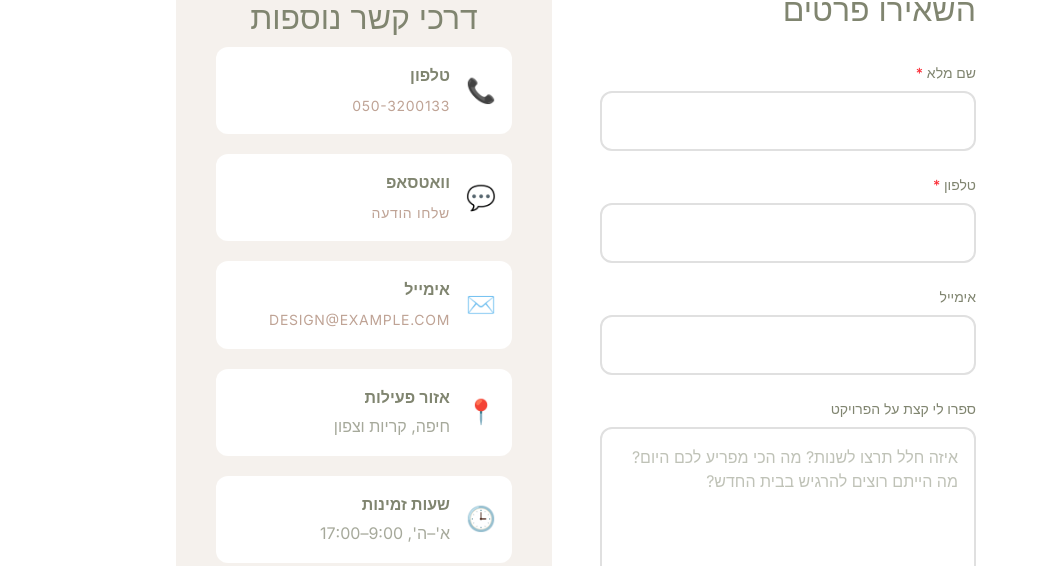
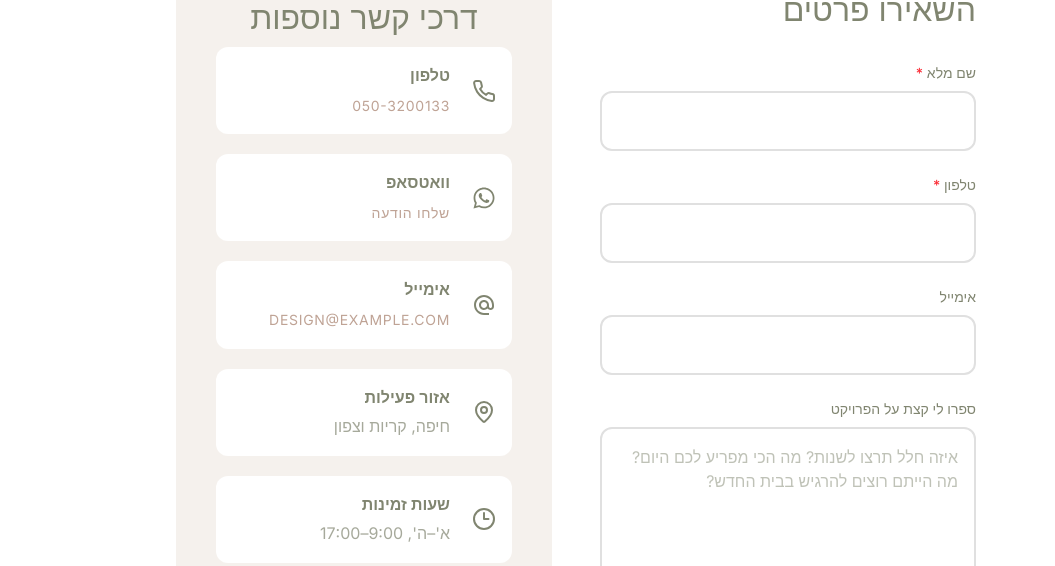
Before and after one commit to fredi1574/itzrubal, a Next.js app: page /contact in a window 1280 px wide. Shown: the part 386-952 px from the top of the page, without its empty margins (64-1119 px from the left). Built offline with nearby package versions, Linux system fonts and the light colour scheme; no server answers; a web font is replaced by a local one.

Commit message:
Changed the contacts icons

```diff
--- a/src/app/contact/page.tsx
+++ b/src/app/contact/page.tsx
@@ -1,8 +1,12 @@
 "use client";
 
+import { FaWhatsapp } from "react-icons/fa";
 import { FormEvent, useState } from "react";
 import { useLocale } from "../lib/LocaleProvider";
 import { IoCheckmark, IoCloseCircle, IoRefresh } from "react-icons/io5";
+import { FiPhone } from "react-icons/fi";
+import { MdAlternateEmail } from "react-icons/md";
+import { LuClock3, LuMapPin } from "react-icons/lu";
 
 export default function ContactPage() {
   const { t } = useLocale();
@@ -199,7 +203,9 @@ export default function ContactPage() {
                     <div className="space-y-5">
                       {/* Phone */}
                       <div className="flex items-center gap-4 p-4 bg-background rounded-xl transition-all duration-300 hover:shadow-lg hover:scale-[1.02]">
-                        <div className="text-2xl min-w-[30px]">📞</div>
+                        <div className="text-2xl min-w-[30px]">
+                          <FiPhone />
+                        </div>
                         <div className="flex-1">
                           <span className="block font-semibold text-foreground mb-1">
                             {(t("contact.phone") as string) || "Phone"}
@@ -217,7 +223,9 @@ export default function ContactPage() {
 
                       {/* WhatsApp */}
                       <div className="flex items-center gap-4 p-4 bg-background rounded-xl transition-all duration-300 hover:shadow-lg hover:scale-[1.02]">
-                        <div className="text-2xl min-w-[30px]">💬</div>
+                        <div className="text-2xl min-w-[30px]">
+                          <FaWhatsapp />
+                        </div>
                         <div className="flex-1">
                           <span className="block font-semibold text-foreground mb-1">
                             {(t("contact.whatsapp") as string) || "WhatsApp"}
@@ -238,7 +246,9 @@ export default function ContactPage() {
 
                       {/* Email */}
                       <div className="flex items-center gap-4 p-4 bg-background rounded-xl transition-all duration-300 hover:shadow-lg hover:scale-[1.02]">
-                        <div className="text-2xl min-w-[30px]">✉️</div>
+                        <div className="text-2xl min-w-[30px]">
+                          <MdAlternateEmail />
+                        </div>
                         <div className="flex-1">
                           <span className="block font-semibold text-foreground mb-1">
                             {(t("contact.email") as string) || "Email"}
@@ -256,7 +266,9 @@ export default function ContactPage() {
 
                       {/* Location */}
                       <div className="flex items-center gap-4 p-4 bg-background rounded-xl transition-all duration-300 hover:shadow-lg hover:scale-[1.02]">
-                        <div className="text-2xl min-w-[30px]">📍</div>
+                        <div className="text-2xl min-w-[30px]">
+                          <LuMapPin />
+                        </div>
                         <div className="flex-1">
                           <span className="block font-semibold text-foreground mb-1">
                             {(t("contact.location") as string) ||
@@ -271,7 +283,9 @@ export default function ContactPage() {
 
                       {/* Hours */}
                       <div className="flex items-center gap-4 p-4 bg-background rounded-xl transition-all duration-300 hover:shadow-lg hover:scale-[1.02]">
-                        <div className="text-2xl min-w-[30px]">🕒</div>
+                        <div className="text-2xl min-w-[30px]">
+                          <LuClock3 />
+                        </div>
                         <div className="flex-1">
                           <span className="block font-semibold text-foreground mb-1">
                             {(t("contact.hours") as string) ||
```
